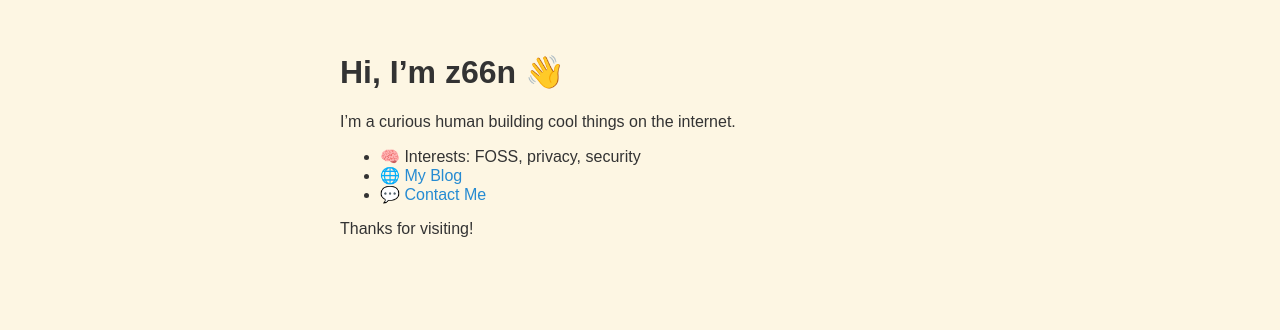
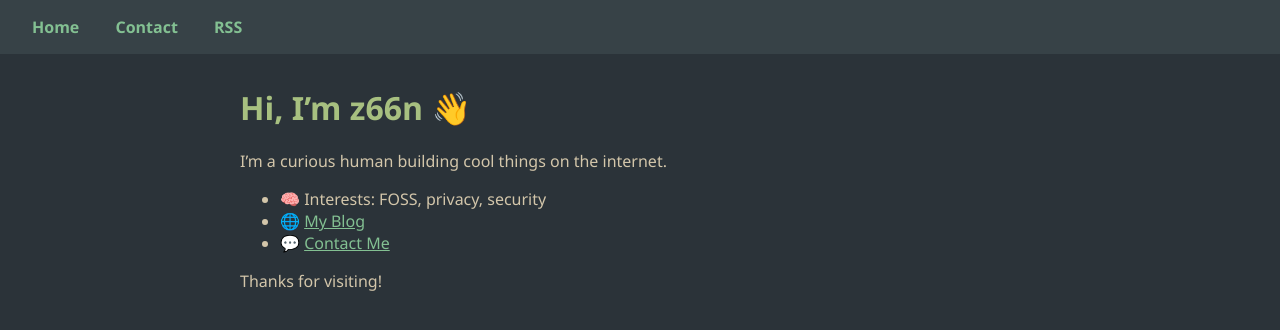
Before and after one commit to z66n/z66n.github.io, a Jekyll site: the page built from index.md, in a window 1280 px wide. Shown: the top 330 px of the page. Built offline with Jekyll 4.4.1, drawn with Linux system fonts in a browser that asks for light colours.

Commit message:
Add header and new posts

```diff
--- a/_config.yml
+++ b/_config.yml
@@ -4,3 +4,5 @@ baseurl: ""
 url: "https://z66n.github.io"
 theme: null
 markdown: kramdown
+plugins:
+  - jekyll-feed
--- a/_layouts/default.html
+++ b/_layouts/default.html
@@ -3,19 +3,85 @@
 <head>
   <meta charset="UTF-8">
   <title>{{ page.title }}</title>
+  <meta name="viewport" content="width=device-width, initial-scale=1">
+  <link rel="alternate" type="application/rss+xml" title="RSS" href="/feed.xml" />
   <style>
+    :root {
+      --bg: #2b3339;
+      --fg: #d3c6aa;
+      --dim: #7fbbb3;
+      --accent: #a7c080;
+      --link: #83c092;
+      --code-bg: #3b4349;
+    }
+
     body {
-      font-family: sans-serif;
-      max-width: 600px;
-      margin: auto;
-      padding: 2rem;
-      background: #fdf6e3;
-      color: #333;
+      background: var(--bg);
+      color: var(--fg);
+      font-family: 'Segoe UI', sans-serif;
+      margin: 0;
+      padding: 0;
     }
-    a { color: #268bd2; text-decoration: none; }
+
+    header {
+      background: #374247;
+      padding: 1rem;
+      display: flex;
+      justify-content: space-between;
+      align-items: center;
+      flex-wrap: wrap;
+    }
+
+    header nav a {
+      color: var(--link);
+      text-decoration: none;
+      margin: 0 1rem;
+      font-weight: bold;
+    }
+
+    main {
+      max-width: 800px;
+      margin: 2rem auto;
+      padding: 0 1rem;
+    }
+
+    h1, h2, h3 {
+      color: var(--accent);
+    }
+
+    pre, code {
+      background: var(--code-bg);
+      color: var(--fg);
+      padding: 0.5em;
+      border-radius: 5px;
+    }
+
+    pre {
+      overflow-x: auto;
+    }
+
+    a {
+      color: var(--link);
+    }
+
+    hr {
+      border: none;
+      height: 1px;
+      background: var(--dim);
+      margin: 2rem 0;
+    }
   </style>
 </head>
 <body>
-  {{ content }}
+  <header>
+    <nav>
+      <a href="/">Home</a>
+      <a href="mailto:z66n@example.com">Contact</a>
+      <a href="/feed.xml">RSS</a>
+    </nav>
+  </header>
+  <main>
+    {{ content }}
+  </main>
 </body>
 </html>
```
Also changed, not shown: _posts/2025-04-12-self-hosting.md (added, +6 -0 lines), _posts/2025-04-15-bash-scripts.md (added, +6 -0 lines).
